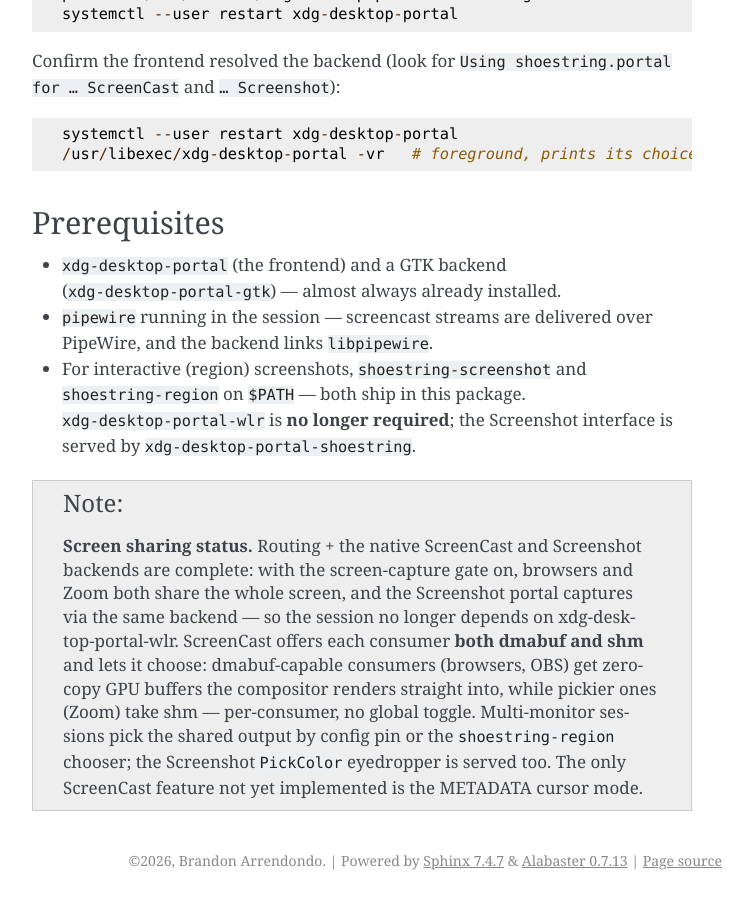
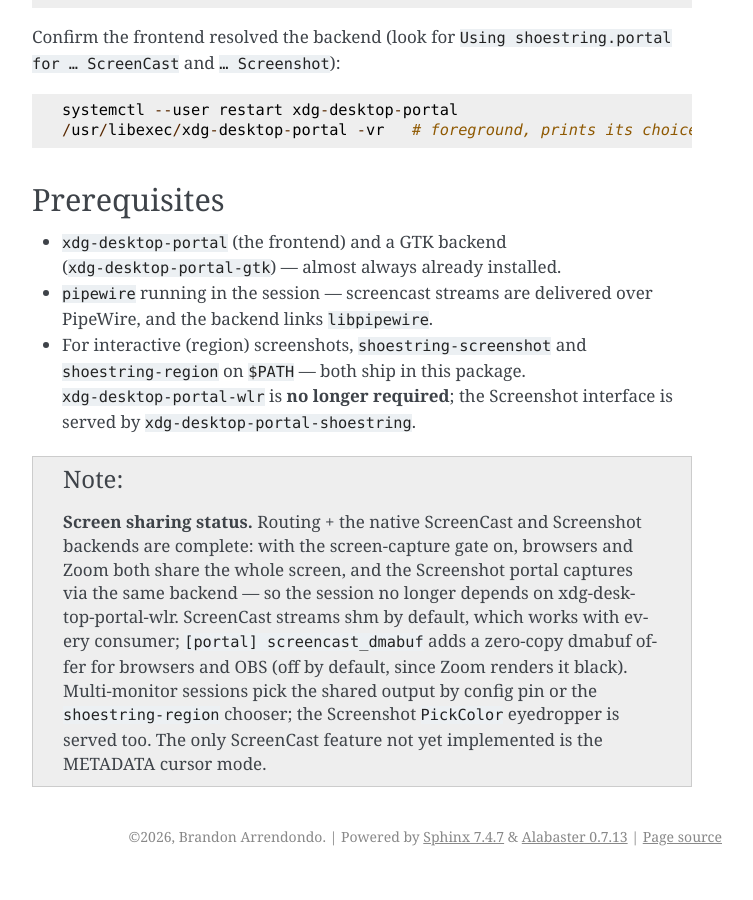
Before and after one commit to szarta/shoestring-wm, a Sphinx documentation site: the page built from docs/portals.rst, in a window 1280 px wide and 900 px high, scrolled down 3209 px. Shown: the whole window, without its empty margins (388-1141 px from the left). Built offline with Sphinx 7.4.7, drawn with Linux system fonts in a browser that asks for light colours; after the commit the page ends 4085 px from its top, so only the background shows below that; some of the changed text lies outside the part shown.

Commit message:
portal: screencast shm by default; dmabuf behind [portal] screencast_dmabuf
The stream offered a LINEAR dmabuf format ahead of shm and let each
consumer pick, on the assumption Zoom couldn't import dmabuf and would
fall back to shm. That only held while Zoom was stuck on llvmpipe: with
a real GPU it negotiates the dmabuf offer and renders the share black
(verified: our dmabuf frames are correct via --selftest-dmabuf; Zoom's
"My screen" preview and the far side both black). Offering shm alone,
Zoom's share works.

Add [portal] screencast_dmabuf (default false). When on, the dmabuf
format is offered ahead of shm as before, for zero-copy sharing to
consumers known to import it (browsers, OBS). Docs updated.

Co-Authored-By: Claude Opus 5.5 <noreply@anthropic.com>

```diff
--- a/docs/man/shoestring-wm.5.rst
+++ b/docs/man/shoestring-wm.5.rst
@@ -224,6 +224,11 @@ Settings for the ``xdg-desktop-portal-shoestring`` screen-sharing backend
     on stdin, the chosen line on stdout). Overridden by
     ``$SHOESTRING_SCREENCAST_CHOOSER``.
 
+**screencast_dmabuf** (boolean, default ``false``)
+    Also offer screencast consumers a zero-copy dmabuf format ahead of shm.
+    Off by default because Zoom renders the dmabuf offer black; enable for
+    zero-copy sharing to browsers or OBS.
+
 [decorations] keys
 ------------------
 
--- a/docs/portals.rst
+++ b/docs/portals.rst
@@ -35,12 +35,10 @@ The shoestring portal backend
 (``org.freedesktop.impl.portal.desktop.shoestring``) that implements
 ``org.freedesktop.impl.portal.ScreenCast`` **and**
 ``org.freedesktop.impl.portal.Screenshot``. For ScreenCast it feeds
-PipeWire itself and offers each consumer **both dmabuf and shm**, letting
-the consumer pick: fast consumers (browsers, OBS) take zero-copy dmabuf,
-while picky ones — notably Zoom, whose bundled Mesa can't import our dmabuf
-— take shm. The older ``xdg-desktop-portal-wlr`` path could only offer one
-buffer type globally (dmabuf on a GPU box), which is why Zoom's share
-dropped.
+PipeWire itself and offers consumers shm buffers, which every consumer
+handles. ``[portal] screencast_dmabuf = true`` additionally offers zero-copy
+dmabuf ahead of shm, which browsers and OBS take — but it is off by default
+because Zoom, given a GPU, picks the dmabuf offer and renders it black.
 
 For Screenshot it captures a frame and writes a PNG, returning its
 ``file://`` URI to the frontend. A non-interactive request grabs the whole
@@ -168,10 +166,10 @@ Prerequisites
    Screenshot backends are complete: with the screen-capture gate on,
    browsers and Zoom both share the whole screen, and the Screenshot portal
    captures via the same backend — so the session no longer depends on
-   xdg-desktop-portal-wlr. ScreenCast offers each consumer **both dmabuf and
-   shm** and lets it choose: dmabuf-capable consumers (browsers, OBS) get
-   zero-copy GPU buffers the compositor renders straight into, while pickier
-   ones (Zoom) take shm — per-consumer, no global toggle. Multi-monitor
+   xdg-desktop-portal-wlr. ScreenCast streams shm by default, which works
+   with every consumer; ``[portal] screencast_dmabuf`` adds a zero-copy dmabuf
+   offer for browsers and OBS (off by default, since Zoom renders it black).
+   Multi-monitor
    sessions pick the shared output by config pin or the ``shoestring-region``
    chooser; the Screenshot ``PickColor`` eyedropper is served too. The only
    ScreenCast feature not yet implemented is the METADATA cursor mode.
```
Also changed, not shown: docs/configuration.rst (+8 -1 lines), 3 other files.
